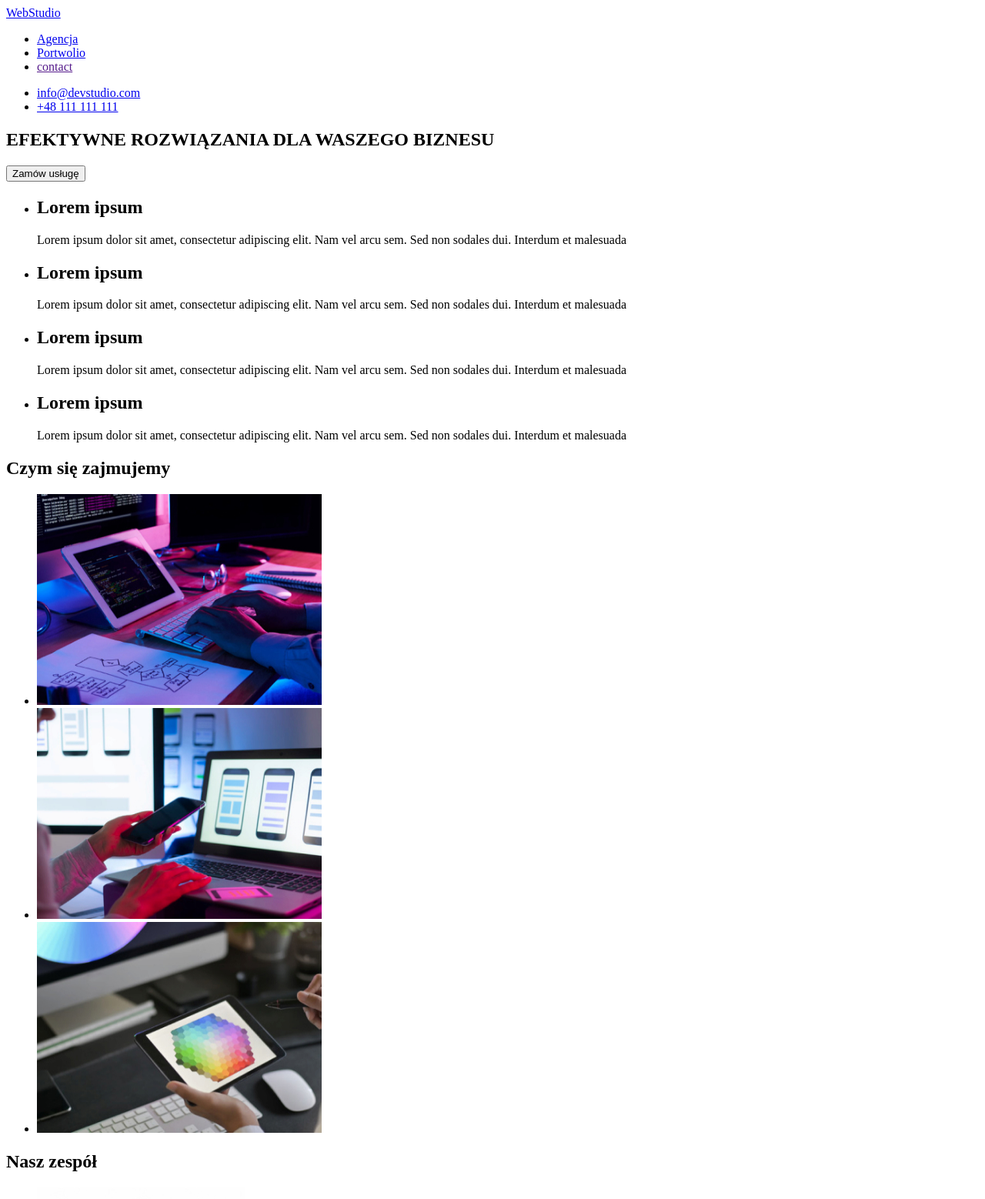
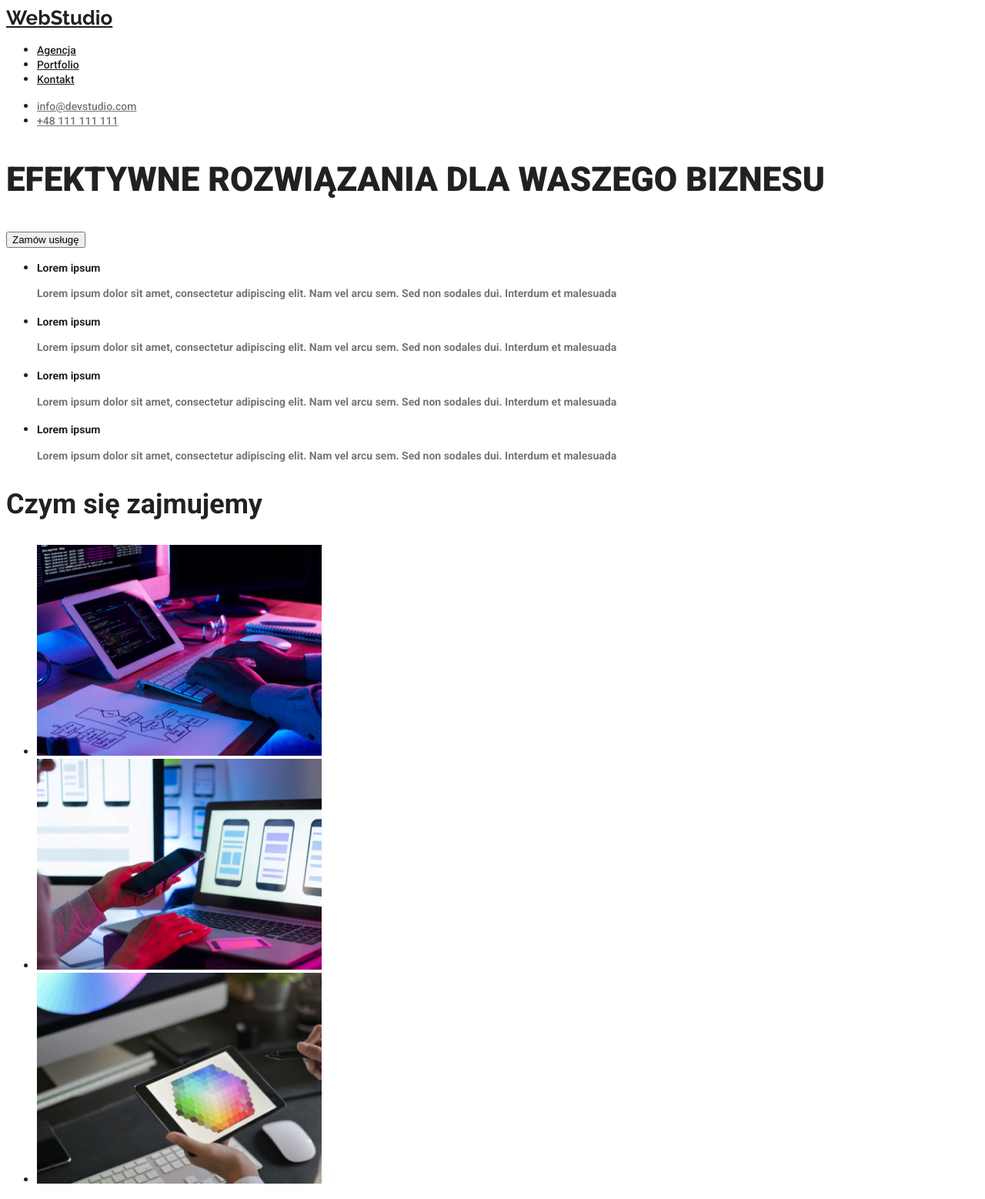
Before and after one commit to Vivikun/goit-homework-02, a plain HTML site: page index.html in a window 1280 px wide. Shown: the top 1558 px of the page at 77% size. Drawn offline with Linux system fonts and the light colour scheme.

Commit message:
poprawa css

```diff
--- a/goit-markup-hw-02/css/styles.css
+++ b/goit-markup-hw-02/css/styles.css
@@ -2,11 +2,13 @@
 body {
   color: #212121;
   font-family: 'Roboto', sans-serif;
+  font-style: normal;
 }
 
 :root{
   --color: #2196F3;
   --color-back: #757575;
+  --color-text: #ffffff;
 }
 
 .button {
@@ -14,18 +16,15 @@ body {
 }
 .button:hover{
   background-color: var(--color);
-  color: #FFFFFF;;
-}
-.logo{
-  font-weight: 700;
-}
-.logo:hover,:focus{
-  color:var(--color);
+  color: var(--color-text);
 }
 .link {
   color: inherit;
+  font-weight: 500;
+  font-size: 14px;
+  line-height: 1.1;
 }
-.link:hover,:focus {
+.link:hover,:focus:hover {
   color:var(--color);
 }
 .text {
@@ -39,13 +38,58 @@ body {
 }
 .logo {
   color: inherit;
+  font-family: 'Raleway';
+  font-weight: 700;
+  font-size: 26px;
+  line-height: 1.2;
 }
 .logo:hover,:focus{
   color: var(--color);
 }
+
 .mail{
   color:var(--color-back);
+  font-weight: 500;
+  font-size: 14px;
+  line-height: 1.1;
 }
 .mail:hover,:focus{
   color:var(--color);
 }
+
+.headline{
+  font-weight: 900;
+  font-size: 44px;
+  line-height: 1.4;
+}
+.headline-2{
+  font-weight: 700;
+    font-size: 36px;
+    line-height: 1.2;
+}
+.headline-3{
+  font-weight: 700;
+    font-size: 36px;
+    line-height: 1.2;
+}
+.Lorem-ipsum-1{
+  font-weight: 700;
+  font-size: 14px;
+    line-height: 1.1;
+}
+.Lorem-ipsum-2{
+  color: var(--color-back);
+  font-size: 14px;
+  line-height: 1.7;
+  font-weight: 700;
+}
+.name {
+  font-weight: 500;
+  font-size: 16px;
+  line-height: 1.2;
+}
+.nickname{
+  color: var(--color-back);
+  font-size: 16px;
+  line-height: 1.2;
+}
--- a/index.html
+++ b/index.html
@@ -1,41 +1,45 @@
 <!doctype html>
 <html lang="pl">
   <head>
+    <link rel="preconnect" href="https://fonts.googleapis.com">
+    <link rel="preconnect" href="https://fonts.gstatic.com" crossorigin>
+    <link href="https://fonts.googleapis.com/css2?family=Raleway:wght@700&family=Roboto:wght@400;500;700;900&display=swap" rel="stylesheet">
     <meta charset="utf-8">
     <meta http-equiv="X-UA-Compatible" content="IE=edge">
     <meta name="viewport" content="width=device-width, initial-scale=1.0">
+    <link rel="stylesheet" href="./goit-markup-hw-02/css/styles.css">
     <title>Moja praca</title>
   </head>
   <body>
     <header>
-      <a href="./index.html">WebStudio</a>
+      <a class="logo"  href="./index.html">WebStudio</a>
       <nav>
         <ul>
-          <li><a href="./index.html">Agencja</a></li>
-          <li><a href="./goit-markup-hw-02/portfolio.html">Portwolio</a></li>
-          <li><a href="">contact</a></li>
+          <li><a class="link" href="./index.html">Agencja</a></li>
+          <li><a class="link" href="./goit-markup-hw-02/portfolio.html">Portfolio</a></li>
+          <li><a class="link" href="">Kontakt</a></li>
         </ul>
       </nav>
       <ul>
-        <li><a href="info@devstudio.com">info@devstudio.com</a></li>
-        <li><a href="+48111111111">+48 111 111 111</a></li>
+        <li><a class="mail" href="info@devstudio.com">info@devstudio.com</a></li>
+        <li><a class="mail" href="+48111111111">+48 111 111 111</a></li>
       </ul>
     </header>
     <main>
       <section>
-        <h1>EFEKTYWNE ROZWIĄZANIA DLA WASZEGO BIZNESU</h1>
-        <button type="button">Zamów usługę</button>
+        <h1 class="headline">EFEKTYWNE ROZWIĄZANIA DLA WASZEGO BIZNESU</h1>
+        <button class="button" type="button">Zamów usługę</button>
       </section>
       <section>
         <ul>
-          <li><h2>Lorem ipsum</h2><p>Lorem ipsum dolor sit amet, consectetur adipiscing elit. Nam vel arcu sem. Sed non sodales dui. Interdum et malesuada</p></li>
-          <li><h2>Lorem ipsum</h2><p>Lorem ipsum dolor sit amet, consectetur adipiscing elit. Nam vel arcu sem. Sed non sodales dui. Interdum et malesuada</p></li>
-          <li><h2>Lorem ipsum</h2><p>Lorem ipsum dolor sit amet, consectetur adipiscing elit. Nam vel arcu sem. Sed non sodales dui. Interdum et malesuada</p></li>
-         <li><h2>Lorem ipsum</h2><p>Lorem ipsum dolor sit amet, consectetur adipiscing elit. Nam vel arcu sem. Sed non sodales dui. Interdum et malesuada</p></li>
+          <li><h2 class="Lorem-ipsum-1">Lorem ipsum</h2><p class="Lorem-ipsum-2">Lorem ipsum dolor sit amet, consectetur adipiscing elit. Nam vel arcu sem. Sed non sodales dui. Interdum et malesuada</p></li>
+          <li><h2 class="Lorem-ipsum-1">Lorem ipsum</h2><p class="Lorem-ipsum-2">Lorem ipsum dolor sit amet, consectetur adipiscing elit. Nam vel arcu sem. Sed non sodales dui. Interdum et malesuada</p></li>
+          <li><h2 class="Lorem-ipsum-1">Lorem ipsum</h2><p class="Lorem-ipsum-2">Lorem ipsum dolor sit amet, consectetur adipiscing elit. Nam vel arcu sem. Sed non sodales dui. Interdum et malesuada</p></li>
+         <li><h2 class="Lorem-ipsum-1">Lorem ipsum</h2><p class="Lorem-ipsum-2">Lorem ipsum dolor sit amet, consectetur adipiscing elit. Nam vel arcu sem. Sed non sodales dui. Interdum et malesuada</p></li>
         </ul>
       </section>
       <section>
-        <h2>Czym się zajmujemy</h2>
+        <h2 class="headline-2">Czym się zajmujemy</h2>
         <ul>
           <li><img src="./images/komputer.jpg" alt="ręce na klawiaturze" width="370" height="274"></li>
           <li><img src="./images/Telefon.jpg" alt="ogląda telefon i trzyma rękę na laptopie" width="370" height="274"></li>
@@ -43,22 +47,22 @@
         </ul>
       </section>
       <section>
-        <h2>Nasz zespół</h2>
+        <h2 class="headline-3">Nasz zespół</h2>
         <ul>
-          <li><img src="./images/facet1.jpg" alt="uśmiech męszczyzny" width="270" height="260"><h3>John Doe</h3><p>Product Designer</p></li>
-          <li><img src="./images/kobieta.jpg" alt="umiechająca się kobieta" width="270" height="260"><h3>John Doe</h3><p>Frontend Developer</p></li>
-          <li><img src="./images/facet2.jpg" alt="uśmiechający męszczyzna" width="270" height="260"><h3>John Doe</h3><p>Marketing</p></li>
-          <li><img src="./images/facet3.jpg" alt="męszczyzna z uśmiechem" width="270" height="260"><h3>John Doe</h3><p>Ul Designer</p></li>
+          <li><img src="./images/facet1.jpg" alt="uśmiech męszczyzny" width="270" height="260"><h3 class="name">John Doe</h3><p class="nickname">Product Designer</p></li>
+          <li><img src="./images/kobieta.jpg" alt="umiechająca się kobieta" width="270" height="260"><h3 class="name">John Doe</h3><p class="nickname">Frontend Developer</p></li>
+          <li><img src="./images/facet2.jpg" alt="uśmiechający męszczyzna" width="270" height="260"><h3 class="name">John Doe</h3><p class="nickname">Marketing</p></li>
+          <li><img src="./images/facet3.jpg" alt="męszczyzna z uśmiechem" width="270" height="260"><h3 class="name">John Doe</h3><p class="nickname">Ul Designer</p></li>
         </ul>
       </section>
     </main>
     <footer>
-      <a href="./index.html">WebStudio</a>
+      <a class="logo" href="./index.html">WebStudio</a>
       <address>
         <ul>
-          <li><a href="https://goo.gl/maps/QKMNd5w4e42VT7PU7" target="_blank">m.Warszawa, Aleje Jerozolimskie 21</a></li>
-          <li><a href="info@example.com">info@example.com</a></li>
-          <li><a href="+48111111111">+48 111 111 111</a></li>
+          <li><a class="link" href="https://goo.gl/maps/QKMNd5w4e42VT7PU7" target="_blank">m.Warszawa, Aleje Jerozolimskie 21</a></li>
+          <li><a class="mail" href="info@example.com">info@example.com</a></li>
+          <li><a class="mail" href="+48111111111">+48 111 111 111</a></li>
         </ul>
       </address>
     </footer>
```
Also changed, not shown: goit-markup-hw-02/portfolio.html (+7 -3 lines).
